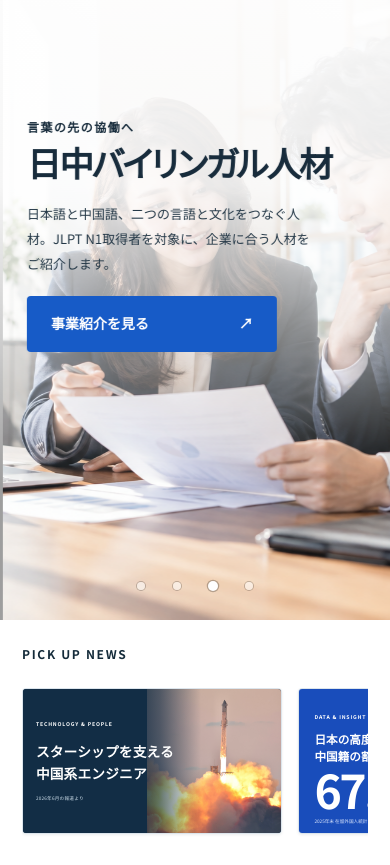
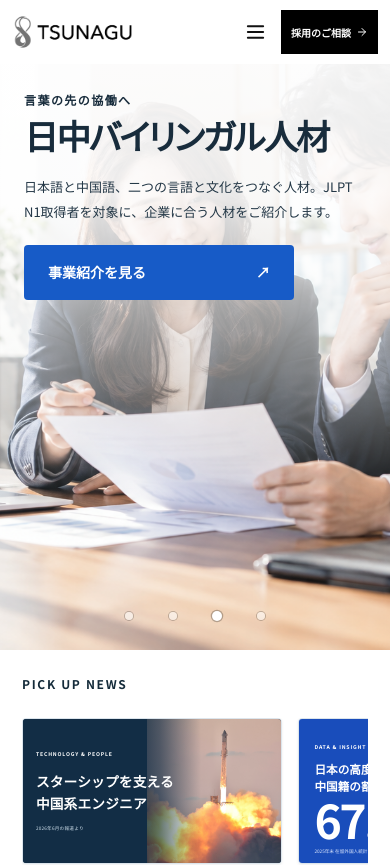
Before and after one commit to ShoyoAoki/TSUNAGU_HP, a Next.js app: page / in a window 390 px wide. Shown: the top 865 px of the page. Built offline with nearby package versions, Linux system fonts and the light colour scheme; grey boxes are pictures that could not be loaded.

Commit message:
fix: balance mobile heroes and preserve background proportions

```diff
--- a/src/components/CorporateFlow.module.css
+++ b/src/components/CorporateFlow.module.css
@@ -126,3 +126,8 @@
 .hikerContact{left:15%;bottom:-20px;width:175px;height:175px}
 @media(max-width:1100px) and (min-width:701px){.hikerProduct{left:-2%;bottom:-15px;width:110px;height:110px}.hikerAbout{right:-2%;bottom:-65px;width:120px;height:120px}.hikerContact{left:8%;width:150px;height:150px}}
 @media(max-width:700px){.hikerMission,.hikerService{display:none}.product{padding-bottom:105px}.hikerProduct{left:3%;bottom:0;width:90px;height:90px}.hikerAbout{right:0;bottom:-60px;width:95px;height:95px}.hikerContact{left:4%;bottom:-100px;width:120px;height:120px}.journey{padding-bottom:140px}}
+
+@media(max-width:700px){
+  .story .philosophy h2 span,.journey .contact h2{white-space:normal;overflow-wrap:anywhere}
+}
+@media(max-width:400px){.aboutLinks{grid-template-columns:1fr;gap:18px}.aboutLinks a{min-height:48px}}
--- a/src/components/CorporateHeader.module.css
+++ b/src/components/CorporateHeader.module.css
@@ -12,3 +12,17 @@
 /* Language switch (JA / 中文) */
 .lang{display:inline-flex;align-items:center;gap:2px;padding:2px;border:1px solid #e5e7eb;border-radius:999px;font:500 11px/1 monospace;letter-spacing:.06em;white-space:nowrap}.lang a,.lang span{display:inline-flex;align-items:center;justify-content:center;min-width:40px;height:26px;padding:0 10px;border-radius:999px;color:#9ca3af;transition:color .2s,background-color .2s}.lang a:hover{color:#000}.lang [aria-current]{background:#111;color:#fff}.menuLang{margin-top:48px}.menuLang .lang{font-size:13px}.menuLang .lang a,.menuLang .lang span{height:34px;min-width:56px}
 @media(max-width:900px){.right>.lang{display:none}}
+
+/* Compact navigation must remain readable and reachable on short touch screens. */
+@media(max-width:900px){
+  .toggle{min-width:44px;min-height:44px;display:grid;place-items:center;flex:none}
+  .contact{min-height:44px}
+  .menu{height:100dvh;overflow-y:auto;overscroll-behavior:contain;padding:104px 28px max(28px,env(safe-area-inset-bottom))}
+  .menu nav{gap:0}
+  .menu nav a{flex-direction:column;align-items:flex-start;gap:8px;padding:20px 0;border-bottom:1px solid #e5e7eb}
+  .menu nav a span{font-size:clamp(27px,7.5vw,36px);line-height:1.2;overflow-wrap:anywhere}
+  .menu nav a small{font-size:13px;line-height:1.5}
+  .menuLang{margin-top:28px}
+  .menuLang .lang a,.menuLang .lang span{min-height:44px}
+}
+@media(max-width:500px){.right{gap:4px}.contact{padding-inline:10px}.brand{width:130px}.brand img{width:160px}}
--- a/src/components/CorporateHero.module.css
+++ b/src/components/CorporateHero.module.css
@@ -33,3 +33,26 @@
 .slide{height:80svh;min-height:560px;max-height:640px}
 .copy{padding-top:120px;padding-bottom:55px}
 @media(max-width:700px){.slide{height:620px;min-height:620px;max-height:none}.copy{padding-top:115px;padding-bottom:42px}.copy h1,.copy h2{margin-bottom:16px}.cta{margin-top:20px}}
+
+/* Let enlarged mobile copy determine the slide height instead of clipping it. */
+@media(max-width:700px){
+  .slide{height:auto;min-height:650px}
+  .copy{height:auto;min-height:650px;padding-top:88px;padding-bottom:100px}
+  .copy h1 span,.phrase{white-space:normal;overflow-wrap:anywhere}
+  .description{max-width:100%}
+  .cta{max-width:100%}
+  .dots button{width:44px;height:44px}
+}
+
+/* Match the element to the actual 1280 × 704 frame so all four edges fade. */
+@media(max-width:700px){
+  .sandglassSlide .copy{padding-bottom:235px}
+  .sandglass{
+    width:min(110%,440px);max-width:none;height:auto;aspect-ratio:20/11;
+    left:50%;right:auto;top:auto;bottom:34px;transform:translateX(-50%);
+    object-fit:fill;opacity:1;
+    -webkit-mask-image:linear-gradient(to bottom,transparent,#000 14%,#000 86%,transparent),linear-gradient(to right,transparent,#000 14%,#000 86%,transparent);
+    mask-image:linear-gradient(to bottom,transparent,#000 14%,#000 86%,transparent),linear-gradient(to right,transparent,#000 14%,#000 86%,transparent);
+    -webkit-mask-composite:source-in;mask-composite:intersect;
+  }
+}
--- a/src/components/CorporateSiteHeader.tsx
+++ b/src/components/CorporateSiteHeader.tsx
@@ -1,5 +1,5 @@
 "use client";
-import {useEffect,useState} from "react";
+import {useEffect,useRef,useState} from "react";
 import Link from "next/link";
 import Image from "next/image";
 import {usePathname} from "next/navigation";
@@ -14,18 +14,21 @@ const jaText={skip:"本文へ移動",home:"株式会社TSUNAGU トップペー
 export default function CorporateSiteHeader({alwaysVisible:requested=false}:{alwaysVisible?:boolean}){
  const pathname=usePathname()||"/";
  // Header.tsx keeps the top-of-page reveal only for "/"; the Chinese home mirrors it.
- const alwaysVisible=requested&&pathname!=="/zh";const zh=pathname==="/zh"||pathname.startsWith("/zh/");const other=languageDestination(pathname);
+ const [compact,setCompact]=useState(false);
+ const alwaysVisible=(requested&&pathname!=="/zh")||compact;const zh=pathname==="/zh"||pathname.startsWith("/zh/");const other=languageDestination(pathname);
  const t=zh?zhText.header:jaText;const root=zh?"/zh":"/";const contactHref=zh?"/zh/contact":"/contact";
  const lang=<div className={s.lang} role="group" aria-label={t.langGroup}>{zh?<><Link href={other} hrefLang="ja" lang="ja">JA</Link><span aria-current="true" lang="zh-Hans">中文</span></>:<><span aria-current="true" lang="ja">JA</span><Link href={other} hrefLang="zh-Hans" lang="zh-Hans">中文</Link></>}</div>;
+ const toggleRef=useRef<HTMLButtonElement>(null);
  const [open,setOpen]=useState(false);const [mega,setMega]=useState<"Philosophy"|"Service"|null>(null);const [visible,setVisible]=useState(alwaysVisible);
+ useEffect(()=>{const media=window.matchMedia('(max-width:900px)');const update=()=>{setCompact(media.matches);if(!media.matches)setOpen(false);};update();media.addEventListener('change',update);return()=>media.removeEventListener('change',update);},[]);
  useEffect(()=>{const onScroll=()=>{setVisible(alwaysVisible||scrollY>40);if(!alwaysVisible&&scrollY<=40){setOpen(false);setMega(null);}};onScroll();addEventListener('scroll',onScroll,{passive:true});return()=>removeEventListener('scroll',onScroll);},[alwaysVisible]);
- useEffect(()=>{if(!open)return;const old=document.body.style.overflow;document.body.style.overflow='hidden';const key=(e:KeyboardEvent)=>{if(e.key==='Escape')setOpen(false);};addEventListener('keydown',key);return()=>{document.body.style.overflow=old;removeEventListener('keydown',key);};},[open]);
+ useEffect(()=>{if(!open)return;const old=document.body.style.overflow;document.body.style.overflow='hidden';const key=(e:KeyboardEvent)=>{if(e.key==='Escape'){setOpen(false);toggleRef.current?.focus();}};addEventListener('keydown',key);return()=>{document.body.style.overflow=old;removeEventListener('keydown',key);};},[open]);
  return <><a className="site-skip" href="#site-content">{t.skip}</a><header onKeyDown={e=>{if(e.key==="Escape")setMega(null);}} onBlur={e=>{if(!e.currentTarget.contains(e.relatedTarget))setMega(null);}} style={{visibility:visible?"visible":"hidden",opacity:visible?1:0,transform:visible?"translateY(0)":"translateY(-100%)"}} aria-hidden={!visible} className={s.header} onMouseLeave={()=>setMega(null)}>
  <Link href={root} className={s.brand} aria-label={t.home}><Image src="/images/logo.png" alt="TSUNAGU" width={1600} height={873} priority unoptimized/></Link>
  <div className={s.right}>
  {<nav className={s.nav} aria-label={t.nav}>{t.links.map(([en,ja,href])=><div key={en} onMouseEnter={()=>setMega(en==='Philosophy'||en==='Service'?en:null)} onFocus={()=>setMega(en==='Philosophy'||en==='Service'?en:null)}><Link href={href}><span>{en}</span><small>{ja}</small></Link></div>)}</nav>}
  {lang}
- <button className={s.toggle} aria-label={open?t.close:t.open} aria-expanded={open} aria-controls="corporate-menu" onClick={()=>{setOpen(!open);setMega(null);}}>{open?<X size={28}/>:<Menu size={28}/>}</button>
+ <button ref={toggleRef} className={s.toggle} aria-label={open?t.close:t.open} aria-expanded={open} aria-controls="corporate-menu" onClick={()=>{setOpen(!open);setMega(null);}}>{open?<X size={28}/>:<Menu size={28}/>}</button>
  <Link className={s.contact} href={contactHref}><span>{t.contact}</span><ArrowRight size={14} aria-hidden="true"/></Link>
  </div>
  {mega&&!open&&<div className={s.mega}><div className={s.megaTitle}>{mega} <ArrowRight size={24}/></div><div className={s.megaLinks}>{(mega==="Service"?t.services:t.philosophy).map(([en,ja,href])=><Link key={en} href={href} onClick={()=>{if(alwaysVisible)setMega(null);}}><strong>{ja}</strong><small>{en}</small></Link>)}</div></div>}
--- a/src/components/OwlMatchBlink.module.css
+++ b/src/components/OwlMatchBlink.module.css
@@ -6,3 +6,5 @@
 .mark{position:absolute;z-index:1;width:55vw;max-width:none;right:min(0px,calc((1200px - 100vw)/2));top:50%;transform:translateY(-50%);mix-blend-mode:multiply;pointer-events:none}
 .mark video,.mark img{width:100%;height:auto;display:block}
 @media(max-width:700px){.philosophy{min-height:540px;align-items:flex-start;padding-top:64px!important;padding-bottom:230px!important}.philosophy h2{font-size:clamp(23px,6.4vw,44px)}.philosophy p{max-width:90%;font-size:13px}.mark{width:80vw;right:-12px;top:auto;bottom:10px;transform:none}}
+
+@media(max-width:700px){.mark{width:min(80vw,340px)}}
```
Also changed, not shown: src/components/CorporateService.module.css, 1 other file (tests, documents, lock files or other folders).
